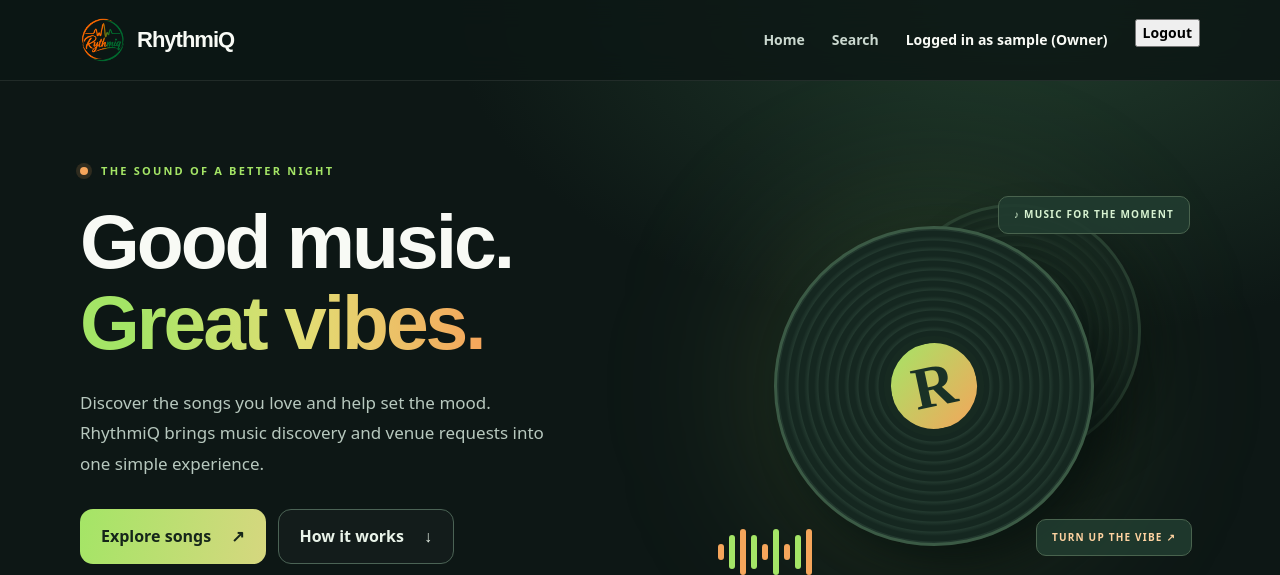
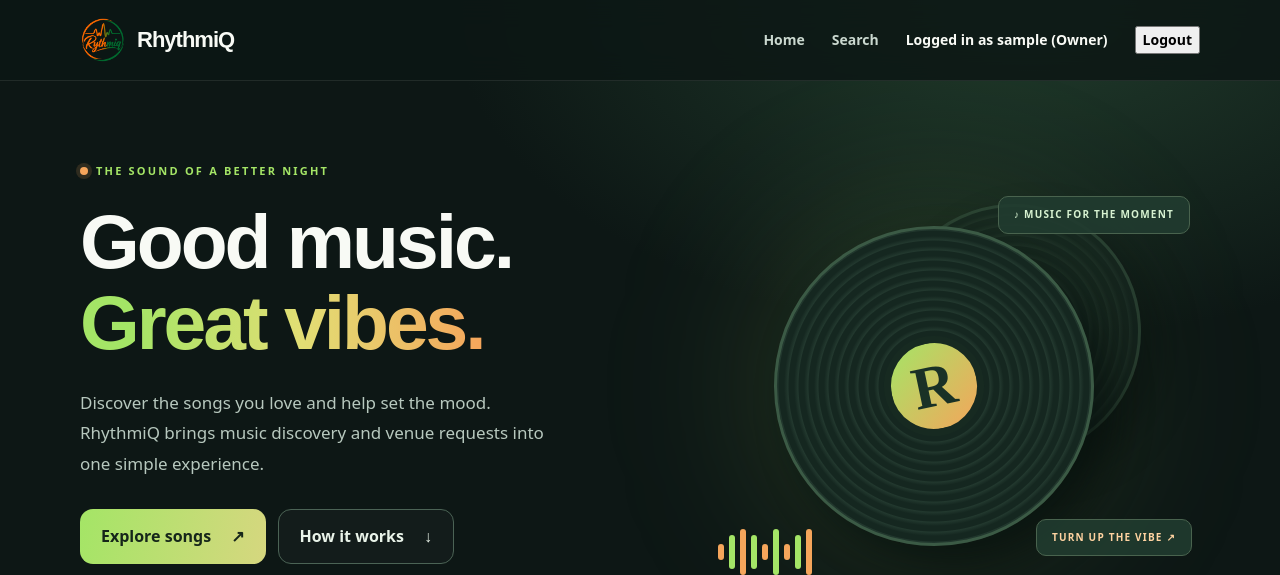
Before and after one commit to jametel/f26-team-blue, a Django app: page / in a window 1280 px wide. Shown: the top 575 px of the page. Run offline with Django 5.2, Linux system fonts and the light colour scheme; the visitor is signed in with stand-in values (Sample User, id 1); data that the repository does not hold is empty.

Commit message:
Eyebrow capitalization and user agent stylesheet overriding

```diff
--- a/core/static/core/site.css
+++ b/core/static/core/site.css
@@ -36,6 +36,10 @@ a {
 button,
 input {
     font: inherit
+}
+
+form {  /* override user agent stylesheet */
+    margin-block-end: 0;
 }
 
 .container {
@@ -138,7 +142,8 @@ input {
     font-weight: 800;
     letter-spacing: 2.2px;
     color: var(--green);
-    margin: 0 0 22px
+    margin: 0 0 22px;
+    text-transform: uppercase
 }
 
 .live-dot,
--- a/core/templates/core/customer_dashboard.html
+++ b/core/templates/core/customer_dashboard.html
@@ -6,7 +6,7 @@
 {% block content %}
 
 <section class="page-heading">
-    <p class="eyebrow">YOUR MUSIC, YOUR VIBE</p>
+    <p class="eyebrow">Your music, your vibe</p>
 
     <h1>My <span class="gradient-text">Requests.</span></h1>
 
--- a/core/templates/core/home.html
+++ b/core/templates/core/home.html
@@ -3,7 +3,7 @@
 {% block content %}
 <section class="hero">
   <div class="hero-copy">
-    <p class="eyebrow"><span class="live-dot"></span> THE SOUND OF A BETTER NIGHT</p>
+    <p class="eyebrow"><span class="live-dot"></span>The sound of a better night</p>
     <h1>Good music.<br><span class="gradient-text">Great vibes.</span></h1>
     <p class="hero-subtitle">Discover the songs you love and help set the mood. RhythmiQ brings music discovery and venue requests into one simple experience.</p>
     <div class="hero-actions"><a class="btn btn-primary" href="{% url 'song_search' %}">Explore songs <span aria-hidden="true">↗</span></a><a class="btn btn-secondary" href="#how-it-works">How it works <span aria-hidden="true">↓</span></a></div>
@@ -11,7 +11,7 @@
   </div>
   <div class="hero-art" aria-hidden="true"><div class="glow"></div><div class="record record-back"></div><div class="record record-main"><div class="record-label"><span>R</span></div></div><div class="equalizer"><i></i><i></i><i></i><i></i><i></i><i></i><i></i><i></i><i></i></div><span class="floating-tag top-tag">♪ MUSIC FOR THE MOMENT</span><span class="floating-tag bottom-tag">TURN UP THE VIBE ↗</span></div>
 </section>
-<section class="features" id="how-it-works"><div class="section-title"><p class="eyebrow">A BETTER MUSIC EXPERIENCE</p><h2>Your night. Your soundtrack.</h2><p>Music discovery made refreshingly simple.</p></div><div class="feature-grid"><article class="feature-card"><span class="feature-icon">⌕</span><h3>Find your sound</h3><p>Look up songs and artists with an easy-to-use search.</p></article><article class="feature-card"><span class="feature-icon">♫</span><h3>Explore music</h3><p>Browse track results and discover what fits the mood.</p></article><article class="feature-card"><span class="feature-icon">▥</span><h3>Venue-ready tools</h3><p>Dedicated staff and owner views support the future request experience.</p></article></div></section>
+<section class="features" id="how-it-works"><div class="section-title"><p class="eyebrow">A better music experience</p><h2>Your night. Your soundtrack.</h2><p>Music discovery made refreshingly simple.</p></div><div class="feature-grid"><article class="feature-card"><span class="feature-icon">⌕</span><h3>Find your sound</h3><p>Look up songs and artists with an easy-to-use search.</p></article><article class="feature-card"><span class="feature-icon">♫</span><h3>Explore music</h3><p>Browse track results and discover what fits the mood.</p></article><article class="feature-card"><span class="feature-icon">▥</span><h3>Venue-ready tools</h3><p>Dedicated staff and owner views support the future request experience.</p></article></div></section>
 <section class="panel">
   <h2>Choose a venue</h2>
   {% for venue in venues %}
--- a/core/templates/core/login.html
+++ b/core/templates/core/login.html
@@ -1,7 +1,7 @@
 {% extends "core/base.html" %}{% block title %}Log in — RhythmiQ{% endblock %}{% block content %}<section
     class="auth-wrap">
     <div class="panel auth-card">
-        <p class="eyebrow">WELCOME BACK</p>
+        <p class="eyebrow">Welcome back</p>
         <h1>Log in</h1>
         <p class="muted">Access your RhythmiQ account.</p>
         <form method="post" class="auth-form">{% csrf_token %}{{ form.as_p }}{% if next %}<input type="hidden"
--- a/core/templates/core/register.html
+++ b/core/templates/core/register.html
@@ -8,7 +8,7 @@
 <section class="auth-wrap">
     <div class="panel auth-card">
 
-        <p class="eyebrow">JOIN RHYTHMIQ</p>
+        <p class="eyebrow">Join RhythmiQ</p>
 
         <h1>Create an account</h1>
 
--- a/core/templates/core/song_search.html
+++ b/core/templates/core/song_search.html
@@ -1,4 +1,4 @@
 {% extends "core/base.html" %}{% block title %}Search songs — RhythmiQ{% endblock %}{% block content %}
-<section class="page-heading"><p class="eyebrow">REQUEST YOUR SOUND</p><h1>Find your next <span class="gradient-text">favorite.</span></h1><p>Search for a song and send a request to the venue.</p></section>
+<section class="page-heading"><p class="eyebrow">Request your sound</p><h1>Find your next <span class="gradient-text">favorite.</span></h1><p>Search for a song and send a request to the venue.</p></section>
 <section class="panel"><form method="get" action="{% url 'song_search' %}" class="search-form"><label class="sr-only" for="q">Song title</label><input id="q" type="search" name="q" value="{{ query }}" placeholder="Search songs" required><button class="btn btn-primary" type="submit">Search</button></form></section>
 <section class="results"><div class="results-heading"><h2>Song search</h2>{% if query %}<span class="muted">Results for “{{ query }}”</span>{% endif %}</div>{% if results %}<div class="song-list">{% for song in results %}<article class="song-item"><span class="song-icon" aria-hidden="true">♫</span><div class="song-info"><h3>{{ song.name }}</h3><p>{{ song.artist.name }}</p></div>{% if song.id %}<form method="post" action="{% url 'request_song' song.id %}" class="action-form">{% csrf_token %}<button type="submit" class="btn btn-primary btn-small">Request song</button></form>{% endif %}</article>{% endfor %}</div>{% else %}<div class="empty-state"><span class="empty-icon">♫</span>{% if query %}<h3>No matches found</h3><p>Try a different song title.</p>{% else %}<h3>Find your song</h3><p>Enter a song title to get started.</p>{% endif %}</div>{% endif %}</section>{% endblock %}
--- a/core/templates/core/staff_dashboard.html
+++ b/core/templates/core/staff_dashboard.html
@@ -6,7 +6,7 @@
 {% block content %}
 
 <section class="page-heading">
-    <p class="eyebrow">VENUE MANAGEMENT</p>
+    <p class="eyebrow">Venue management</p>
 
     <h1>Staff <span class="gradient-text">Dashboard.</span></h1>
 
```
